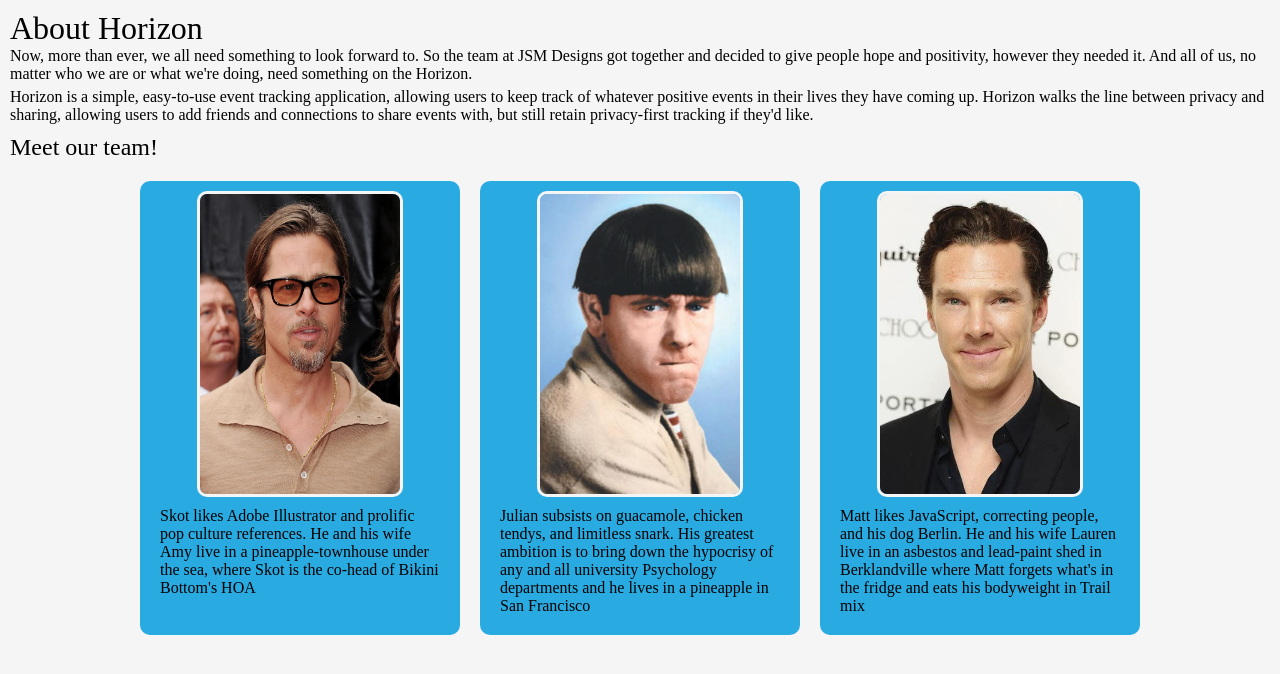
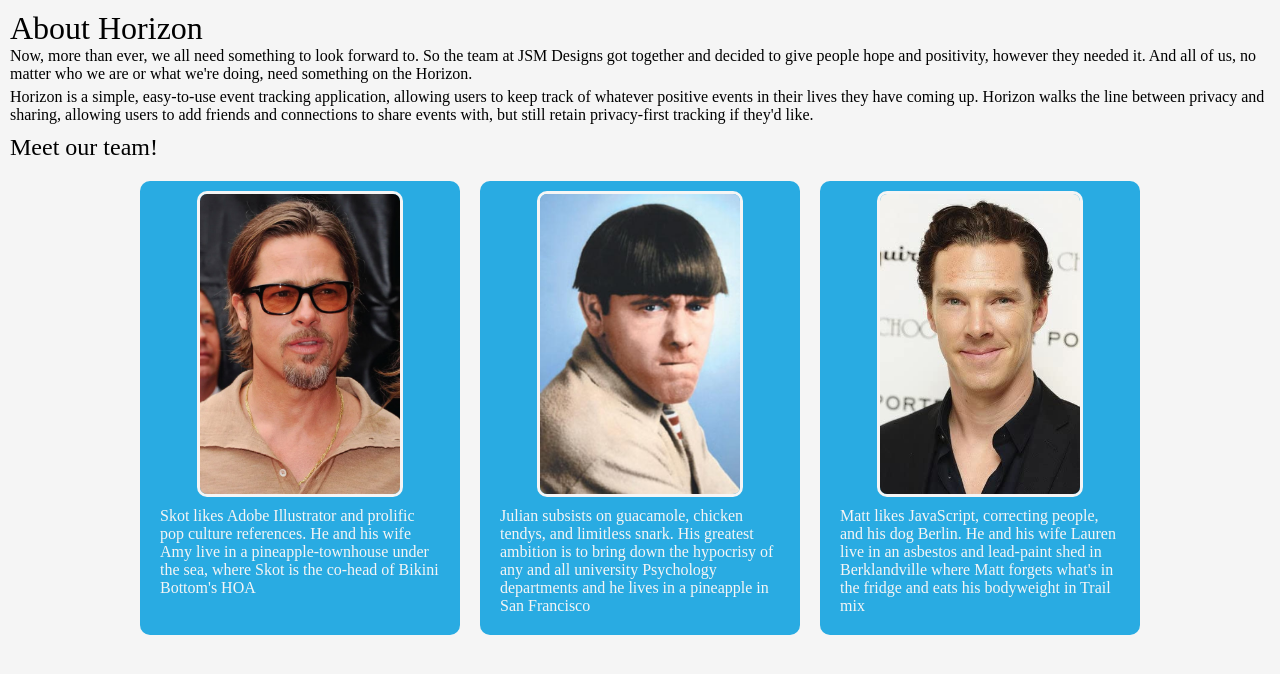
Before and after one commit to SIW22/Horizon, a Django app: page /about/ in a window 1280 px wide. Shown: the part 100-774 px from the top of the page. Run offline with Django 3.2, Linux system fonts and the light colour scheme; some libraries are stand-ins or nearby versions.

Commit message:
Css Tweaks and Review.

```diff
--- a/main_app/static/styles/main.css
+++ b/main_app/static/styles/main.css
@@ -11,6 +11,7 @@ body {
   justify-content: center;
   align-items: center;
   background-color: whitesmoke;
+  /* height: 100vh; */
 }
 
 /* HEADER */
@@ -382,6 +383,28 @@ label {
   cursor: pointer;
 }
 
+/* FOOTER */
+/*
+footer {
+  width: 100%;
+  position: absolute;
+  bottom: 0;
+  height: 15px;
+  text-align: center;
+  background-color: #7fcdee;
+  color: whitesmoke;
+  font-size: 10px;
+  align-self: flex-end;
+}
+
+.about {
+  text-decoration: none;
+}
+
+.about:visited {
+  color: #3f8dae;
+} */
+
 /* FOR SCREENS 600 PIXELS AND WIDER */
 
 @media only screen and (min-width: 600px) {
@@ -465,7 +488,7 @@ label {
 @media only screen and (min-width: 992px) {
   .field {
     flex-direction: row;
-    justify-content: flex-start;
+    /* justify-content: flex-start; */
     align-items: center;
   }
   .main-countdown {
--- a/main_app/templates/about.html
+++ b/main_app/templates/about.html
@@ -106,6 +106,7 @@
 
   .member-card__bio {
     padding: 10px;
+    color: whitesmoke;
   }
 </style>
 <script></script>
--- a/main_app/templates/base.html
+++ b/main_app/templates/base.html
@@ -65,6 +65,8 @@
       {% block content %}
       {% endblock %}
     </main>
+    <!-- <footer>&copy; 2020 JSM Designs <a href="/about/" class="about">About</a></footer> -->
+
     <script src="{% static 'scripts/timerMethods.js' %}" type="module"></script>
   </body>
 </html>
```
Also changed, not shown: main_app/static/images/Skot_Walker_Headshot.jpg, main_app/static/images/add-button.svg (deleted).
